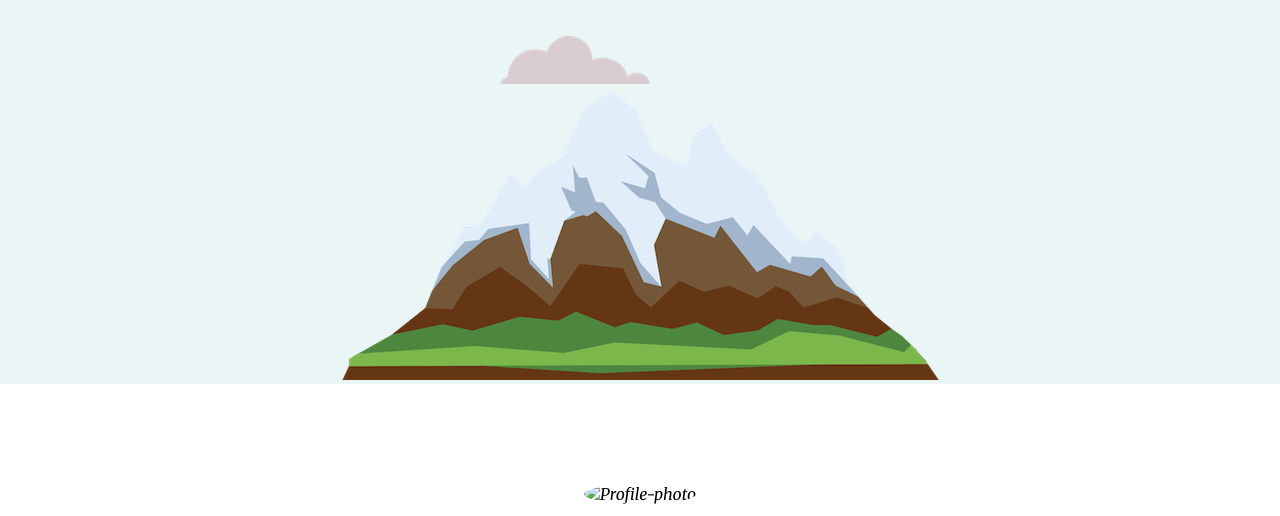
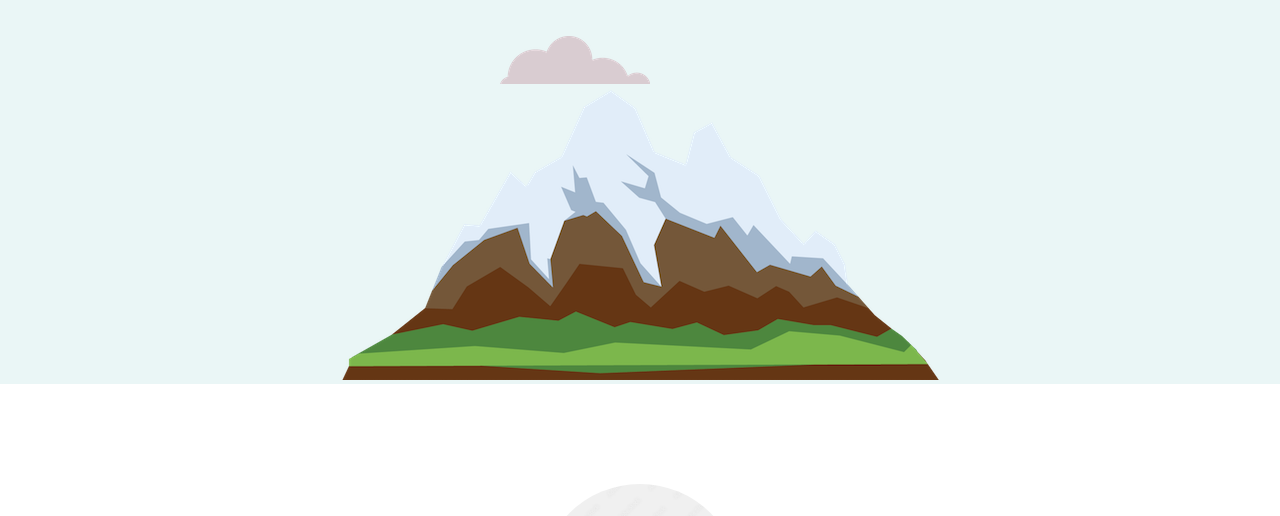
Before and after one commit to gurkiratsingh1313/Website, a plain HTML site: page index.html in a window 1280 px wide. Shown: the part 282-798 px from the top of the page. Drawn offline with Linux system fonts and the light colour scheme.

Commit message:
Update index.html

```diff
--- a/index.html
+++ b/index.html
@@ -18,7 +18,7 @@
     </div>
     <div class="middle-container">
   <div class="profile">
-    <img  class="profile-photo" src="images/Profile-pic.png" alt="Profile-photo">
+    <img  class="profile-photo" src="images/Profile-pic.jpg" alt="Profile-photo">
     <h2>Hello.</h2>
     <p>I am a beginner in Web-Development and a 10th grade student.
       I Love to welcome amends.</p>
```
